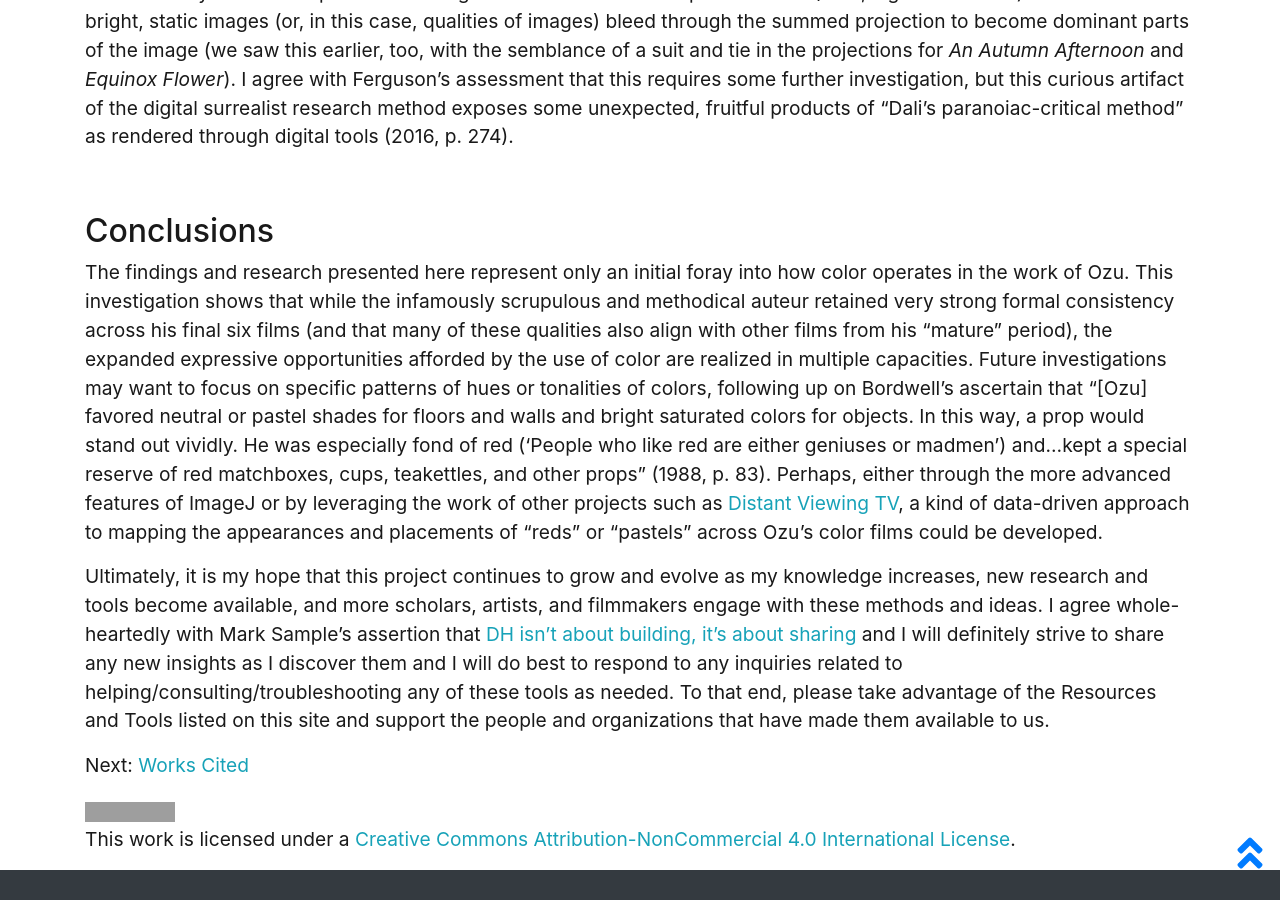
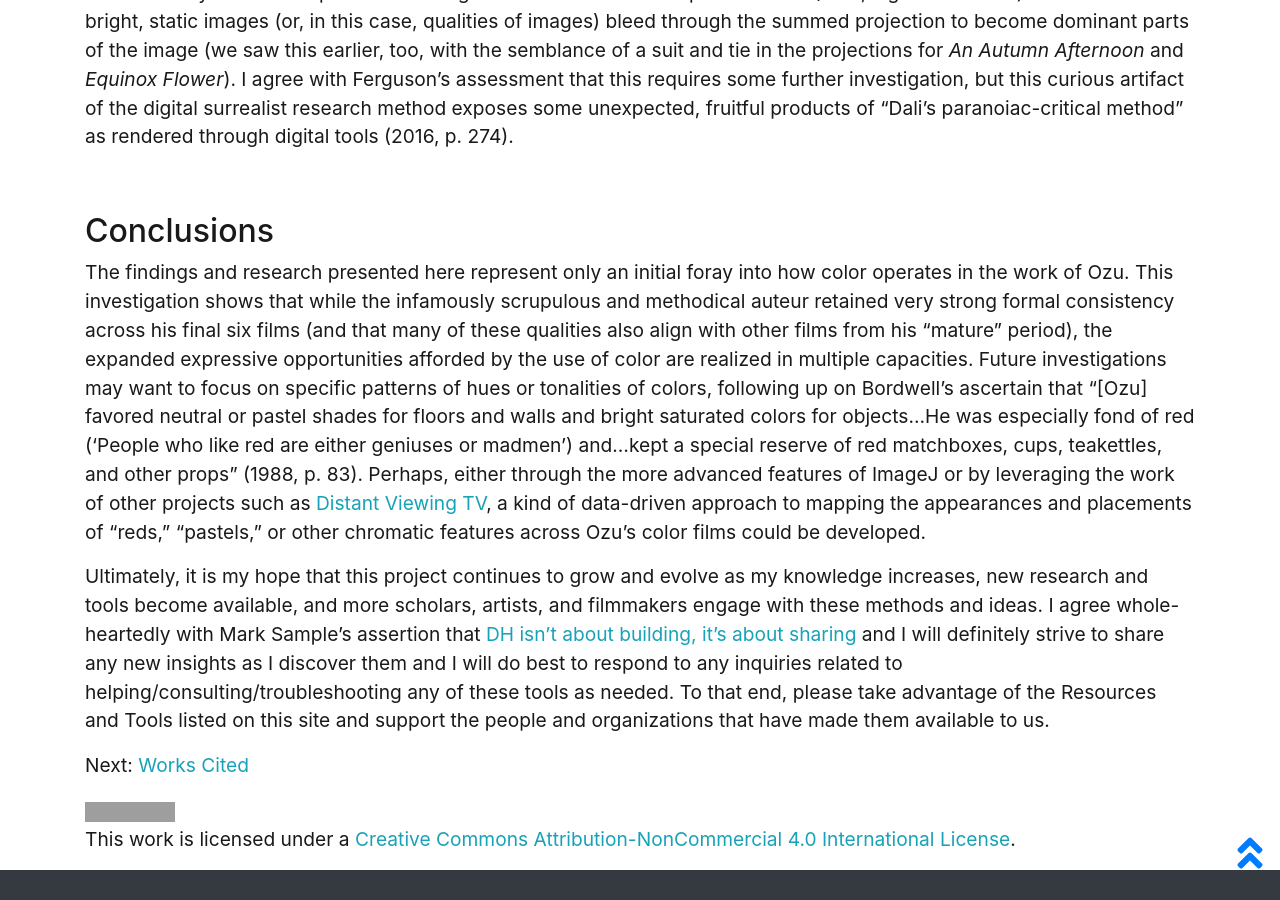
Before and after one commit to drodz11/colors-of-ozu, a Jekyll site: the page built from pages/analysis.md, in a window 1280 px wide and 900 px high, scrolled down 13170 px. Built offline with Jekyll 4.4.1, drawn with Linux system fonts in a browser that asks for light colours; grey boxes are pictures that could not be loaded.

Commit message:
Update analysis.md

```diff
--- a/pages/analysis.md
+++ b/pages/analysis.md
@@ -79,7 +79,7 @@ We can see a similar clustering around the red/brown region of the graph, but al
 <br>
 
 ## Conclusions
-The findings and research presented here represent only an initial foray into how color operates in the work of Ozu. This investigation shows that while the infamously scrupulous and methodical auteur retained very strong formal consistency across his final six films (and that many of these qualities also align with other films from his "mature" period), the expanded expressive opportunities afforded by the use of color are realized in multiple capacities. Future investigations may want to focus on specific patterns of hues or tonalities of colors, following up on Bordwell's ascertain that "[Ozu] favored neutral or pastel shades for floors and walls and bright saturated colors for objects. In this way, a prop would stand out vividly. He was especially fond of red (‘People who like red are either geniuses or madmen') and...kept a special reserve of red matchboxes, cups, teakettles, and other props" (1988, p. 83). Perhaps, either through the more advanced features of ImageJ or by leveraging the work of other projects such as [Distant Viewing TV](https://distantviewing.org/), a kind of data-driven approach to mapping the appearances and placements of "reds" or "pastels" across Ozu's color films could be developed.
+The findings and research presented here represent only an initial foray into how color operates in the work of Ozu. This investigation shows that while the infamously scrupulous and methodical auteur retained very strong formal consistency across his final six films (and that many of these qualities also align with other films from his "mature" period), the expanded expressive opportunities afforded by the use of color are realized in multiple capacities. Future investigations may want to focus on specific patterns of hues or tonalities of colors, following up on Bordwell's ascertain that "[Ozu] favored neutral or pastel shades for floors and walls and bright saturated colors for objects...He was especially fond of red (‘People who like red are either geniuses or madmen') and...kept a special reserve of red matchboxes, cups, teakettles, and other props" (1988, p. 83). Perhaps, either through the more advanced features of ImageJ or by leveraging the work of other projects such as [Distant Viewing TV](https://distantviewing.org/), a kind of data-driven approach to mapping the appearances and placements of "reds," "pastels," or other chromatic features across Ozu's color films could be developed.
 
 Ultimately, it is my hope that this project continues to grow and evolve as my knowledge increases, new research and tools become available, and more scholars, artists, and filmmakers engage with these methods and ideas. I agree whole-heartedly with Mark Sample's assertion that [DH isn't about building, it's about sharing](https://www.samplereality.com/2011/05/25/the-digital-humanities-is-not-about-building-its-about-sharing/) and I will definitely strive to share any new insights as I discover them and I will do best to respond to any inquiries related to helping/consulting/troubleshooting any of these tools as needed. To that end, please take advantage of the Resources and Tools listed on this site and support the people and organizations that have made them available to us.
 
```
